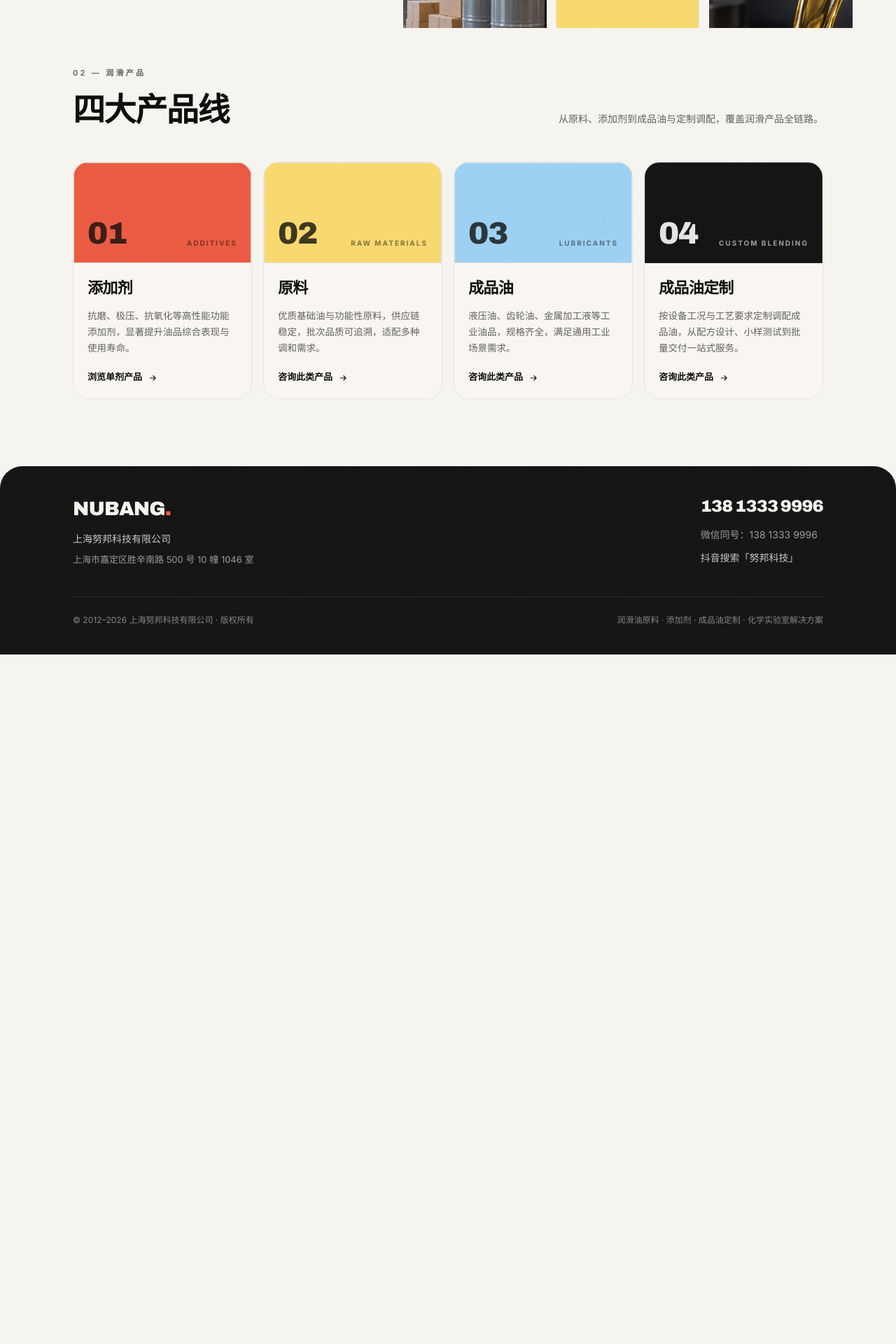
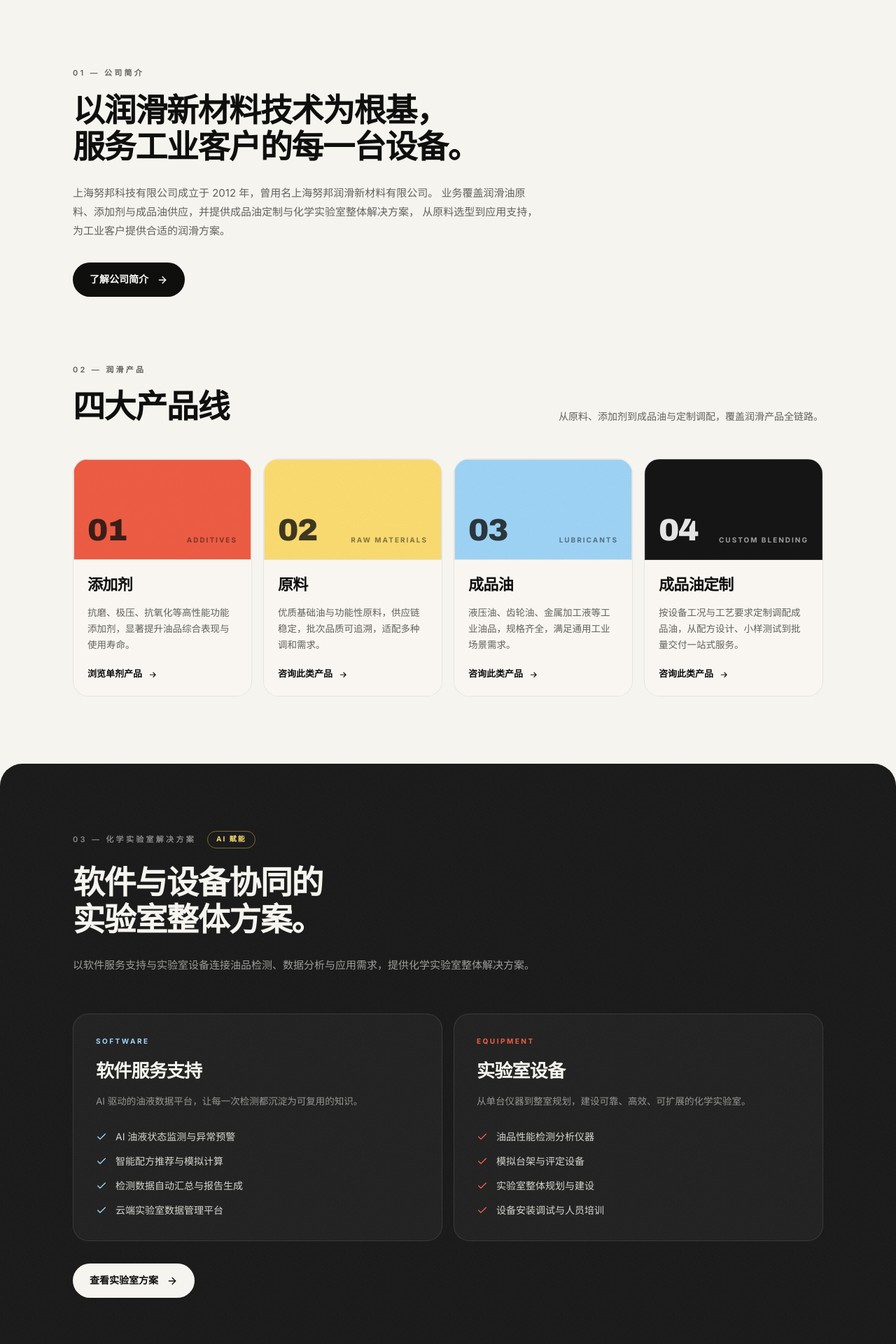
Before and after one commit to qypwlqj/nubang-website, a Next.js app: page / in a window 1280 px wide. Shown: the part 800-2720 px from the top of the page at 70% size. Before the commit the page ends 1735 px from the top, so only its background shows below. Built offline with nearby package versions, Linux system fonts and the light colour scheme.

Commit message:
Restore comprehensive homepage sections with independent page links

```diff
--- a/app/page.tsx
+++ b/app/page.tsx
@@ -2,6 +2,7 @@ import Link from "next/link";
 import { Button } from "@/components/ui/button";
 import Mosaic from "@/components/Mosaic";
 import ProductLines from "@/components/ProductLines";
+import { HomeAbout, HomeLab, HomeServices, HomeContact } from "@/components/HomeSections";
 
 export default function Home() {
   return (
@@ -44,7 +45,11 @@ export default function Home() {
 
         <Mosaic />
       </section>
+      <HomeAbout />
       <ProductLines />
+      <HomeLab />
+      <HomeServices />
+      <HomeContact />
     </main>
   );
 }
--- /dev/null
+++ b/components/HomeSections.tsx
@@ -0,0 +1,123 @@
+import Link from "next/link";
+import { ArrowRight, Check, Headphones, Lightbulb, Wrench } from "lucide-react";
+import Reveal from "@/components/Reveal";
+import { Badge } from "@/components/ui/badge";
+import { Button } from "@/components/ui/button";
+import { Card } from "@/components/ui/card";
+
+function SectionLink({ href, children, dark = false }: { href: string; children: React.ReactNode; dark?: boolean }) {
+  return (
+    <Button asChild variant="brand">
+      <Link href={href} className={`mt-8 inline-flex items-center gap-3 rounded-full px-6 py-3.5 text-[14px] font-semibold transition-transform hover:scale-[1.03] ${dark ? "bg-paper text-ink" : "bg-ink text-white"}`}>
+        {children}<ArrowRight size={16} aria-hidden="true" />
+      </Link>
+    </Button>
+  );
+}
+
+export function HomeAbout() {
+  return (
+    <section aria-labelledby="home-about-heading" className="relative z-10 bg-paper pt-24">
+      <div className="mx-auto max-w-6xl px-5 sm:px-10">
+        <Reveal>
+          <p className="text-[11px] font-semibold tracking-[0.3em] text-muted">01 — 公司简介</p>
+          <h2 id="home-about-heading" className="display mt-5 max-w-3xl text-[32px] leading-[1.15] sm:text-[46px]">
+            以润滑新材料技术为根基，<br />服务工业客户的每一台设备。
+          </h2>
+          <p className="mt-6 max-w-2xl text-[15px] leading-[1.8] text-muted">
+            上海努邦科技有限公司成立于 2012 年，曾用名上海努邦润滑新材料有限公司。
+            业务覆盖润滑油原料、添加剂与成品油供应，并提供成品油定制与化学实验室整体解决方案，
+            从原料选型到应用支持，为工业客户提供合适的润滑方案。
+          </p>
+          <SectionLink href="/about">了解公司简介</SectionLink>
+        </Reveal>
+      </div>
+    </section>
+  );
+}
+
+const LAB_GROUPS = [
+  { en: "SOFTWARE", title: "软件服务支持", description: "AI 驱动的油液数据平台，让每一次检测都沉淀为可复用的知识。", accent: "text-accent-blue", items: ["AI 油液状态监测与异常预警", "智能配方推荐与模拟计算", "检测数据自动汇总与报告生成", "云端实验室数据管理平台"] },
+  { en: "EQUIPMENT", title: "实验室设备", description: "从单台仪器到整室规划，建设可靠、高效、可扩展的化学实验室。", accent: "text-accent-red", items: ["油品性能检测分析仪器", "模拟台架与评定设备", "实验室整体规划与建设", "设备安装调试与人员培训"] },
+];
+
+export function HomeLab() {
+  return (
+    <section aria-labelledby="home-lab-heading" className="grain-dark grain relative rounded-t-[32px] bg-card-dark py-24 text-paper">
+      <div className="relative z-[2] mx-auto max-w-6xl px-5 sm:px-10">
+        <Reveal>
+          <div className="flex flex-wrap items-center gap-4">
+            <p className="text-[11px] font-semibold tracking-[0.3em] text-paper/50">03 — 化学实验室解决方案</p>
+            <Badge variant="brand" className="rounded-full border border-accent-yellow/40 px-3 py-1 text-[10px] font-bold tracking-[0.2em] text-accent-yellow">AI 赋能</Badge>
+          </div>
+          <h2 id="home-lab-heading" className="display mt-6 max-w-3xl text-[32px] leading-[1.15] sm:text-[46px]">软件与设备协同的<br />实验室整体方案。</h2>
+          <p className="mt-6 max-w-2xl text-[15px] leading-[1.8] text-paper/60">以软件服务支持与实验室设备连接油品检测、数据分析与应用需求，提供化学实验室整体解决方案。</p>
+        </Reveal>
+        <div className="mt-14 grid gap-4 lg:grid-cols-2">
+          {LAB_GROUPS.map((group, index) => (
+            <Reveal key={group.en} delay={(index + 1) * 80}>
+              <Card variant="brand" className="h-full overflow-hidden rounded-[22px] border border-white/10 bg-white/[0.04] p-8">
+                <p className={`text-[10px] font-bold tracking-[0.25em] ${group.accent}`}>{group.en}</p>
+                <h3 className="display mt-4 text-[26px]">{group.title}</h3>
+                <p className="mt-3 text-[13.5px] leading-[1.7] text-paper/55">{group.description}</p>
+                <ul className="mt-7 space-y-3.5">
+                  {group.items.map((item) => <li key={item} className="flex items-start gap-3 text-[14px] text-paper/85"><Check size={16} className={`mt-0.5 flex-none ${group.accent}`} aria-hidden="true" />{item}</li>)}
+                </ul>
+              </Card>
+            </Reveal>
+          ))}
+        </div>
+        <Reveal><SectionLink href="/lab" dark>查看实验室方案</SectionLink></Reveal>
+      </div>
+    </section>
+  );
+}
+
+const SERVICES = [
+  { title: "成品油定制 & 实验室设备定制", description: "围绕您的工况、产线与预算，提供成品油定制调配与实验室设备定制服务。", Icon: Wrench },
+  { title: "售后服务与保障", description: "跟进产品使用与用油异常，协助定位技术问题，为后续应用提供支持。", Icon: Headphones },
+  { title: "专业原料技术指导", description: "提供原料选型、配方优化与应用技术指导，让好原料发挥好效果。", Icon: Lightbulb },
+];
+
+export function HomeServices() {
+  return (
+    <section aria-labelledby="home-services-heading" className="bg-paper py-24">
+      <div className="mx-auto max-w-6xl px-5 sm:px-10">
+        <Reveal>
+          <p className="text-[11px] font-semibold tracking-[0.3em] text-muted">04 — 服务与支持</p>
+          <h2 id="home-services-heading" className="display mt-5 text-[32px] leading-[1.1] sm:text-[46px]">不止卖产品，<br className="sm:hidden" />更陪伴每一公里运转。</h2>
+        </Reveal>
+        <div className="mt-12 grid gap-4 md:grid-cols-3">
+          {SERVICES.map(({ title, description, Icon }, index) => (
+            <Reveal key={title} delay={index * 100}>
+              <Card asChild variant="brand"><article className="grain flex h-full flex-col rounded-[22px] border border-nav-line bg-card-cream p-7">
+                <div className="flex items-center justify-between"><span className="flex h-12 w-12 items-center justify-center rounded-full bg-ink text-white"><Icon size={22} strokeWidth={1.8} aria-hidden="true" /></span><span className="display text-[30px] text-ink/15">0{index + 1}</span></div>
+                <h3 className="display mt-6 text-[20px] leading-[1.25]">{title}</h3>
+                <p className="relative z-[2] mt-3 text-[13.5px] leading-[1.75] text-muted">{description}</p>
+              </article></Card>
+            </Reveal>
+          ))}
+        </div>
+        <Reveal><SectionLink href="/services">了解服务与支持</SectionLink></Reveal>
+      </div>
+    </section>
+  );
+}
+
+export function HomeContact() {
+  return (
+    <section aria-labelledby="home-contact-heading" className="grain-dark grain relative rounded-t-[32px] bg-ink py-24 text-paper">
+      <div className="relative z-[2] mx-auto max-w-6xl px-5 sm:px-10">
+        <Reveal>
+          <p className="text-[11px] font-semibold tracking-[0.3em] text-paper/50">05 — 联系我们</p>
+          <h2 id="home-contact-heading" className="display mt-6 max-w-3xl text-[34px] leading-[1.12] sm:text-[54px]">让每一台设备，<br />都得到<span className="text-accent-yellow">合适的润滑</span>。</h2>
+          <p className="mt-6 max-w-2xl text-[15px] leading-[1.8] text-paper/60">咨询原料、添加剂、成品油或实验室方案，与我们沟通您的实际应用需求。</p>
+          <div className="flex flex-wrap items-center gap-x-8 gap-y-4">
+            <SectionLink href="/contact" dark>查看联系方式</SectionLink>
+            <a href="tel:13813339996" className="mt-8 text-[18px] font-semibold hover:text-accent-yellow">138 1333 9996</a>
+          </div>
+        </Reveal>
+      </div>
+    </section>
+  );
+}
```
Also changed, not shown: 1 other file (tests, documents, lock files or other folders).
